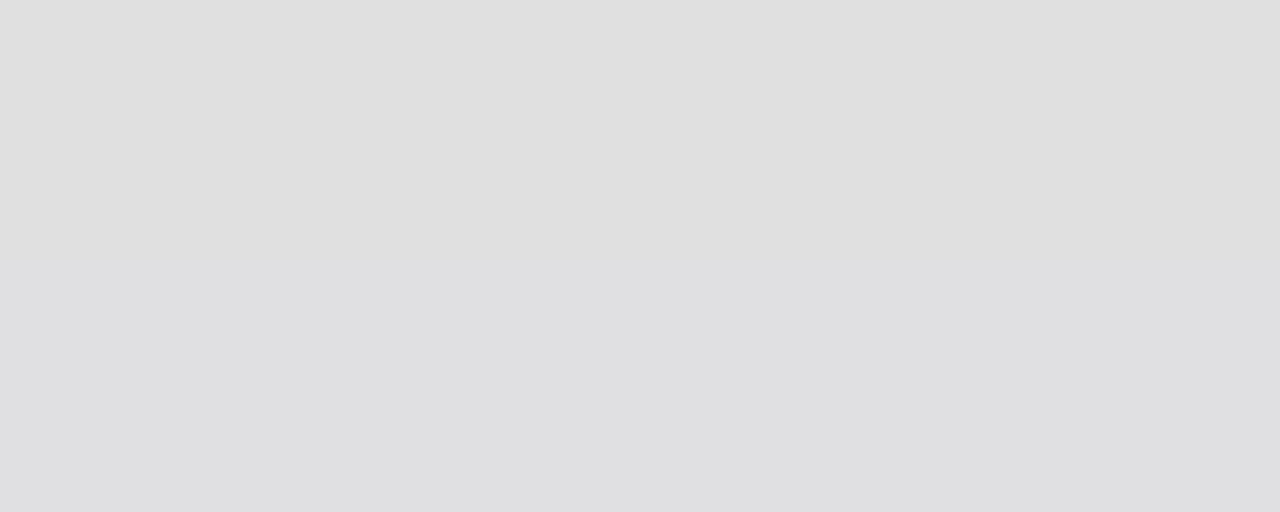
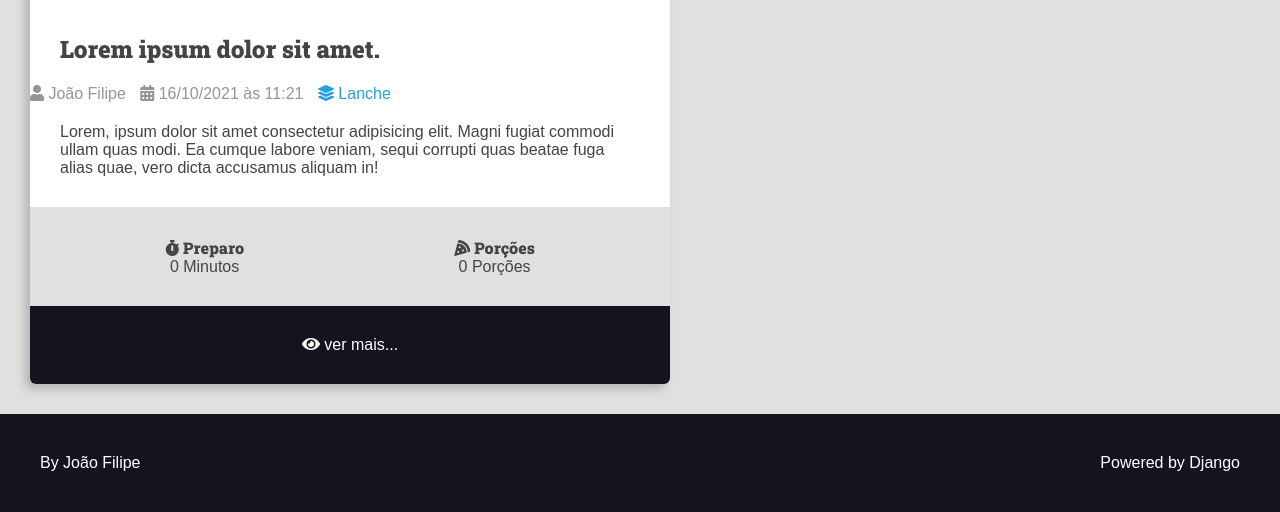
Before and after one commit to JFBatista023/Recipes-Website, a Django app: page / in a window 1280 px wide. Before the commit the part shown is empty. Shown: the part 540-1052 px from the top of the page. Before the commit the page ends 209 px from the top, so only its background shows below. Run offline with Django 4.2, Linux system fonts and the light colour scheme.

Commit message:
Recipe Cards

```diff
--- a/project_recipes/settings.py
+++ b/project_recipes/settings.py
@@ -21,7 +21,7 @@ BASE_DIR = Path(__file__).resolve().parent.parent
 # See https://docs.djangoproject.com/en/4.0/howto/deployment/checklist/
 
 # SECURITY WARNING: keep the secret key used in production secret!
-SECRET_KEY = os.environ.get("SECRET_KEY", "/env/SEC RET_KEY")
+SECRET_KEY = os.environ.get("SECRET_KEY", "/env/SECRET_KEY")
 
 # SECURITY WARNING: don't run with debug turned on in production!
 DEBUG = True
--- a/recipes/templates/recipes/pages/home.html
+++ b/recipes/templates/recipes/pages/home.html
@@ -2,14 +2,15 @@
 
 <body>
     {% include 'recipes/partials/header.html' %}
-    <div class="search-container">
-        <div class="container">
-            <form action="" class="search-form">
-                <input type="search" name="search" class="search-input">
-                <button type="submit" class="search-button"><i class="fas fa-search"></i></button>
-            </form>
+    {% include 'recipes/partials/search.html' %}
+
+    <main class="main-content-container">
+        <div class="main-content main-content-list container">
+            {% include 'recipes/partials/recipe.html' %}
         </div>
-    </div>
+    </main>
+
+    {% include 'recipes/partials/footer.html' %}
 </body>
 
 </html>
--- /dev/null
+++ b/recipes/templates/recipes/partials/footer.html
@@ -0,0 +1,9 @@
+<footer class="main-footer">
+    <div class="developer">
+      <a href="https://www.instagram.com/_filipej023/" target="_blank" rel="noreferrer noopener">By João Filipe</a>
+    </div>
+
+    <div class="powered">
+      <a href="https://www.djangoproject.com/" target="_blank" rel="noreferrer noopener">Powered by Django</a>
+    </div>
+  </footer>
--- a/recipes/templates/recipes/partials/head.html
+++ b/recipes/templates/recipes/partials/head.html
@@ -79,6 +79,7 @@
             font-size: 1.6rem;
             font-family: var(--font-primary);
             background: var(--color-gray-1);
+            color: var(--color-dark-text);
         }
 
         h1,
@@ -158,5 +159,115 @@
         .search-form:focus-within .search-button{
             color: var(--color-primary);
         }
+
+        .main-content {
+            padding-top: 0;
+        }
+
+        .main-content-list {
+            display: grid;
+            grid-template-columns: repeat(auto-fit, minmax(340px, 1fr));
+            gap: var(--spacing-gutter-large);
+        }
+
+        .recipe {
+            background: var(--color-white);
+            box-shadow: -5px 5px 10px rgba(0, 0, 0, .2);
+            transform: scale(1);
+            transition: all 300ms ease-in-out;
+            border-radius: .6rem;
+            overflow: hidden;
+        }
+
+        .recipe img {
+            max-width: 100%;
+        }
+
+        .recipe-list-item {
+            max-width: 64rem;
+        }
+
+        .recipe-list-item:hover {
+            transform: scale(1.02);
+            box-shadow: -8px 8px 18px rgba(0, 0, 0, .25);
+        }
+
+        .recipe-title-container {
+            padding: var(--spacing-gutter-medium);
+            padding-bottom: 2rem;
+        }
+
+        .recipe-content {
+            padding: var(--spacing-gutter-medium);
+            padding-top: 2rem;
+        }
+
+        .recipe-author-item {
+            color: var(--color-gray-4);
+            margin-right: 1rem;
+        }
+
+        .recipe-author a {
+            color: var(--color-primary);
+            transition: all 300ms ease-in-out;
+            text-decoration: none;
+        }
+
+        .recipe-author a:hover {
+            color: var(--color-primary-dark);
+        }
+
+        .recipe-meta-container {
+            display: flex;
+            flex-flow: row wrap;
+            padding: var(--spacing-gutter-medium);
+            background: var(--color-gray-1);
+        }
+
+        .recipe-meta {
+            display: flex;
+            flex-flow: column wrap;
+            flex-shrink: 1;
+            flex-grow: 1;
+            text-align: center;
+        }
+
+        .recipe-meta-title {
+            font-size: 1.6rem;
+        }
+
+        .recipe-footer a {
+            background: var(--color-primary-dark);
+            display: block;
+            color: var(--color-white);
+            text-decoration: none;
+            text-align: center;
+            padding: var(--spacing-gutter-medium);
+            transition: all 300ms ease-in-out;
+        }
+
+        .recipe-footer a:hover {
+            filter: brightness(2);
+        }
+
+        .main-footer {
+            display: flex;
+            align-items: center;
+            justify-content: space-between;
+            background: var(--color-primary-dark);
+            color: var(--color-white);
+            padding: var(--spacing-gutter-large);
+
+        }
+
+        .main-footer a {
+            color: var(--color-white);
+            text-decoration: none;
+            transition: all 300ms ease-in-out;
+        }
+
+        .main-footer a:hover {
+            filter: brightness(.8);
+        }
     </style>
 </head>
--- /dev/null
+++ b/recipes/templates/recipes/partials/recipe.html
@@ -0,0 +1,50 @@
+<div class="recipe recipe-list-item">
+    <div class="recipe-cover">
+        <img src="https://images.unsplash.com/photo-1528279027-68f0d7fce9f1?ixlib=rb-1.2.1&ixid=MnwxMjA3fDB8MHxwaG90by1wYWdlfHx8fGVufDB8fHx8&auto=format&fit=crop&w=870&q=80" alt="Temporário">
+    </div>
+    <div class="recipe-title-container">
+        <h2 class="recipe-title">Lorem ipsum dolor sit amet.</h2>
+    </div>
+    <div class="recipe-author">
+        <span class="recipe-author-item">
+            <i class="fas fa-user"></i>
+            João Filipe
+        </span>
+        <span class="recipe-author-item">
+            <i class="fas fa-calendar-alt"></i>
+            16/10/2021 às 11:21
+        </span>
+        <span class="recipe-author-item">
+            <a href="/recipes/category/cafe-da-manha/">
+                <i class="fas fa-layer-group"></i>
+                <span>Lanche</span>
+            </a>
+        </span>
+    </div>
+    <div class="recipe-content">
+        <p>Lorem, ipsum dolor sit amet consectetur adipisicing elit. Magni fugiat commodi ullam quas modi.
+            Ea cumque labore veniam, sequi corrupti quas beatae fuga alias quae, vero dicta accusamus
+            aliquam in!</p>
+    </div>
+    <div class="recipe-meta-container">
+        <div class="recipe-meta recipe-preparation">
+            <h3 class="recipe-meta-title"><i class="fas fa-stopwatch"></i> Preparo</h3>
+            <div class="recipe-meta-text">
+                0 Minutos
+            </div>
+        </div>
+        <div class="recipe-meta recipe-servings">
+            <h3 class="recipe-meta-title"><i class="fas fa-pizza-slice"></i> Porções</h3>
+            <div class="recipe-meta-text">
+                0 Porções
+            </div>
+        </div>
+    </div>
+
+    <footer class="recipe-footer">
+        <a class="recipe-read-more button button-dark button-full-width" href="/recipes/3/">
+            <i class="fas fa-eye"></i>
+            <span>ver mais...</span>
+        </a>
+    </footer>
+</div>
--- /dev/null
+++ b/recipes/templates/recipes/partials/search.html
@@ -0,0 +1,8 @@
+<div class="search-container">
+    <div class="container">
+        <form action="" class="search-form">
+            <input type="search" name="search" class="search-input">
+            <button type="submit" class="search-button"><i class="fas fa-search"></i></button>
+        </form>
+    </div>
+</div>
```
